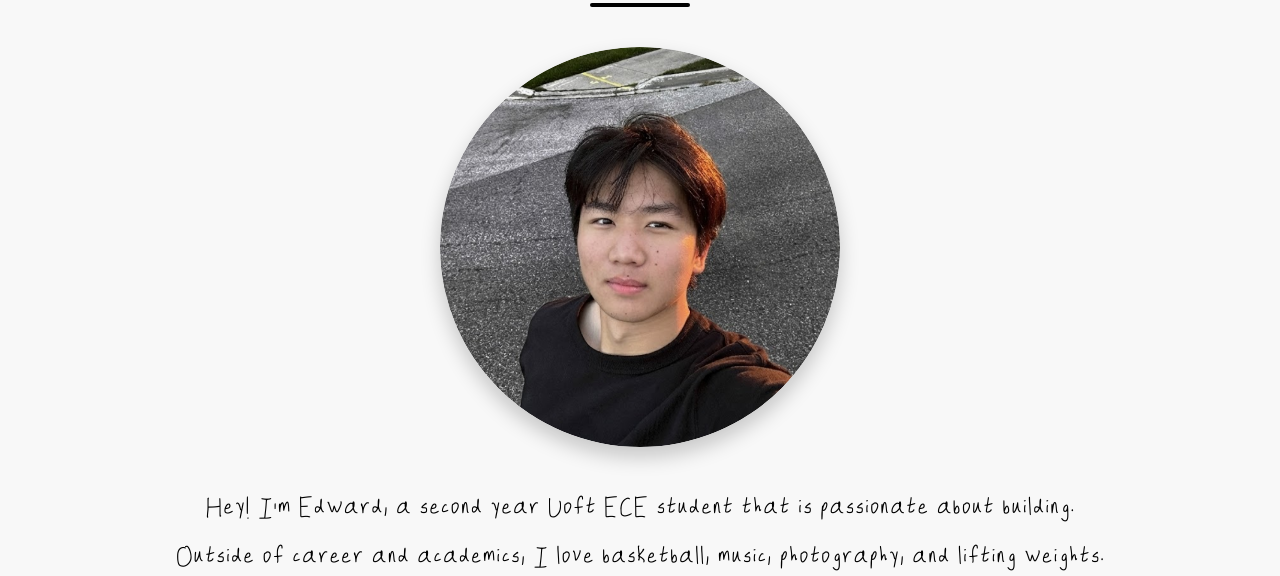
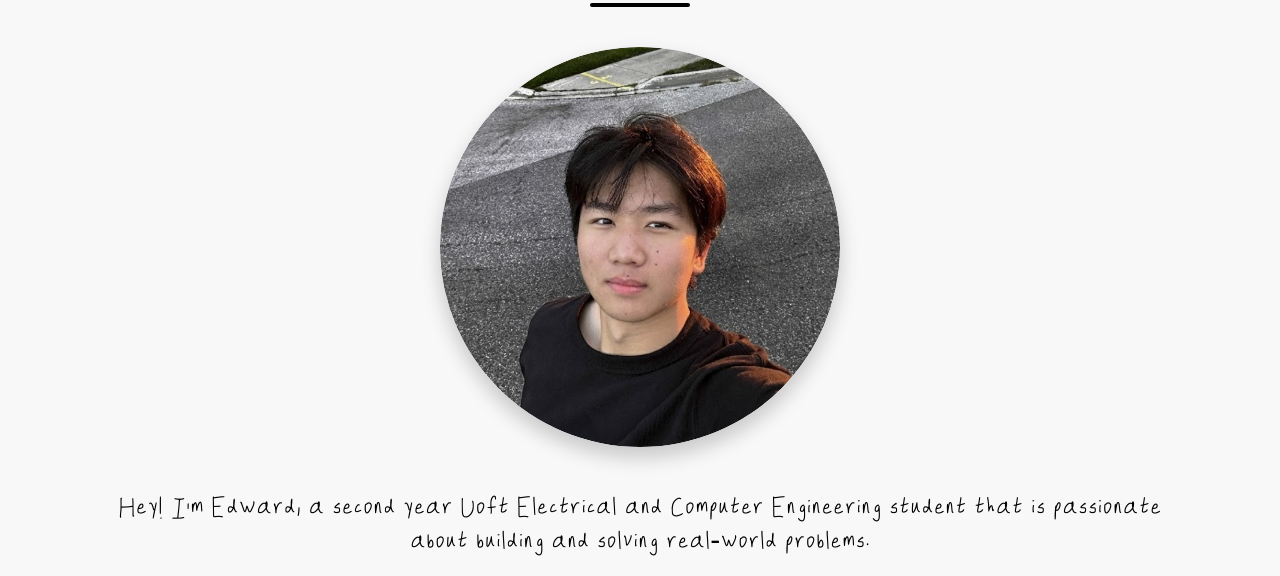
Before and after one commit to Edwardddyang/Mywebsite, a plain HTML site: page index.html in a window 1280 px wide. Shown: the part 216-792 px from the top of the page. Drawn offline with nearby package versions, Linux system fonts and the light colour scheme.

Commit message:
Final Version

```diff
--- a/index.html
+++ b/index.html
@@ -42,7 +42,7 @@
         </div>
         <div class="bio">
             <p>
-                Hey! I'm Edward, a second year Uoft ECE student that is passionate about building.
+                Hey! I'm Edward, a second year Uoft Electrical and Computer Engineering student that is passionate about building and solving real-world problems.
             </p>
             <br>
             <p>
```
